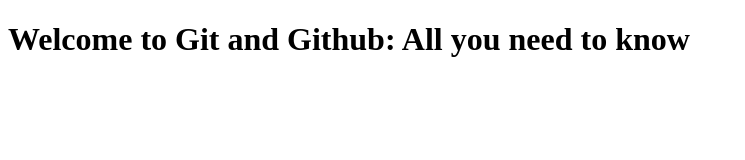
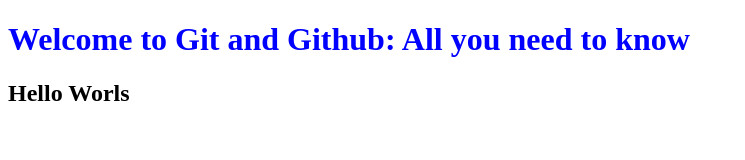
Before and after one commit to beezustha/my-website, a plain HTML site: page index.html in a window 1280 px wide. Shown: the whole page, without its empty margins (0-745 px from the left). Drawn offline with Linux system fonts and the light colour scheme.

Commit message:
index and style updated

```diff
--- a/ds.css
+++ b/ds.css
@@ -0,0 +1,3 @@
+h1 {
+  color: blue;
+}
--- a/index.html
+++ b/index.html
@@ -5,8 +5,10 @@
     <meta http-equiv="X-UA-Compatible" content="IE=edge" />
     <meta name="viewport" content="width=device-width, initial-scale=1.0" />
     <title>Github Workshop</title>
+    <link rel="stylesheet" href="ds.css" />
   </head>
   <body>
     <h1>Welcome to Git and Github: All you need to know</h1>
+    <h2>Hello Worls</h2>
   </body>
 </html>
```
